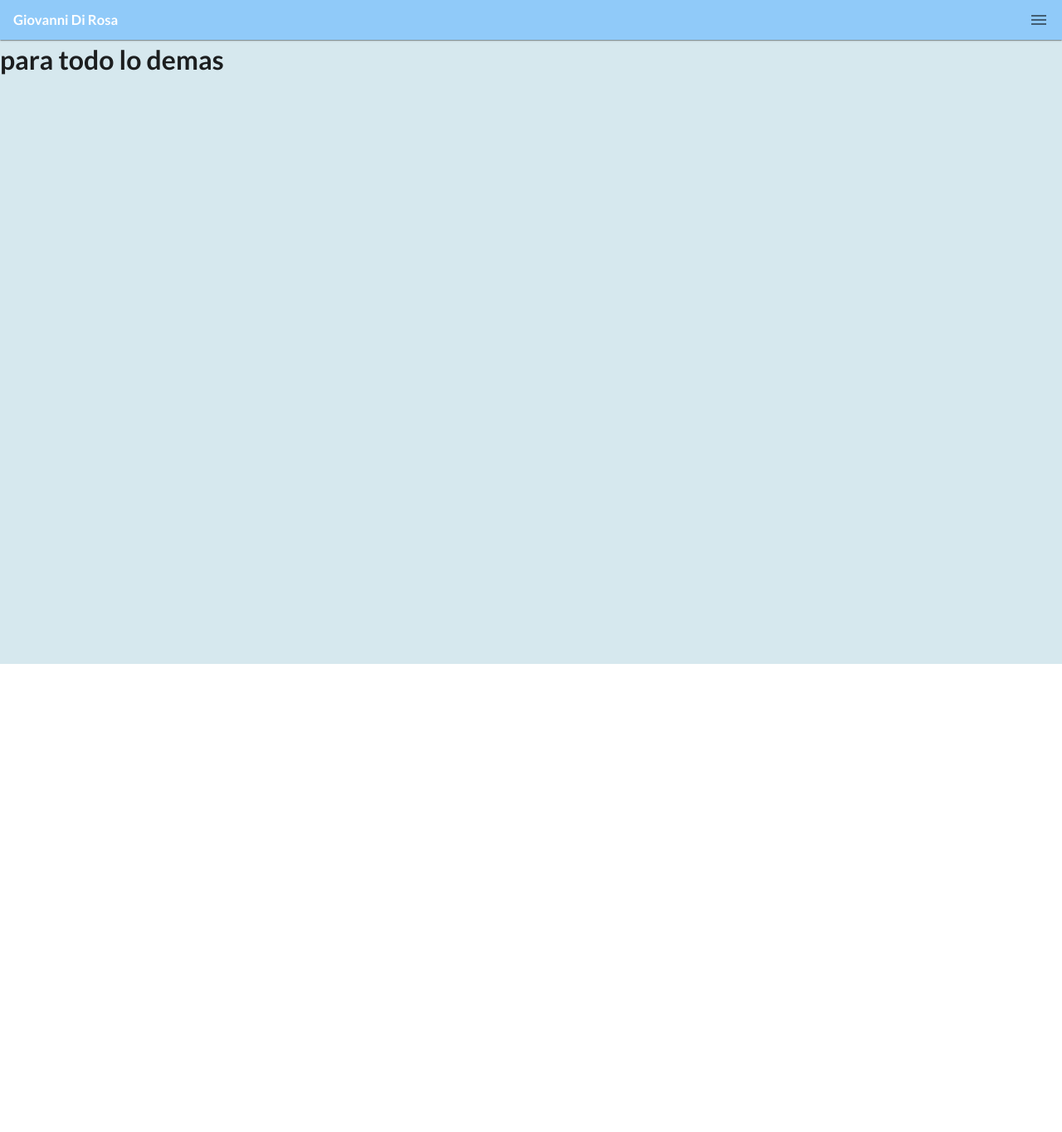
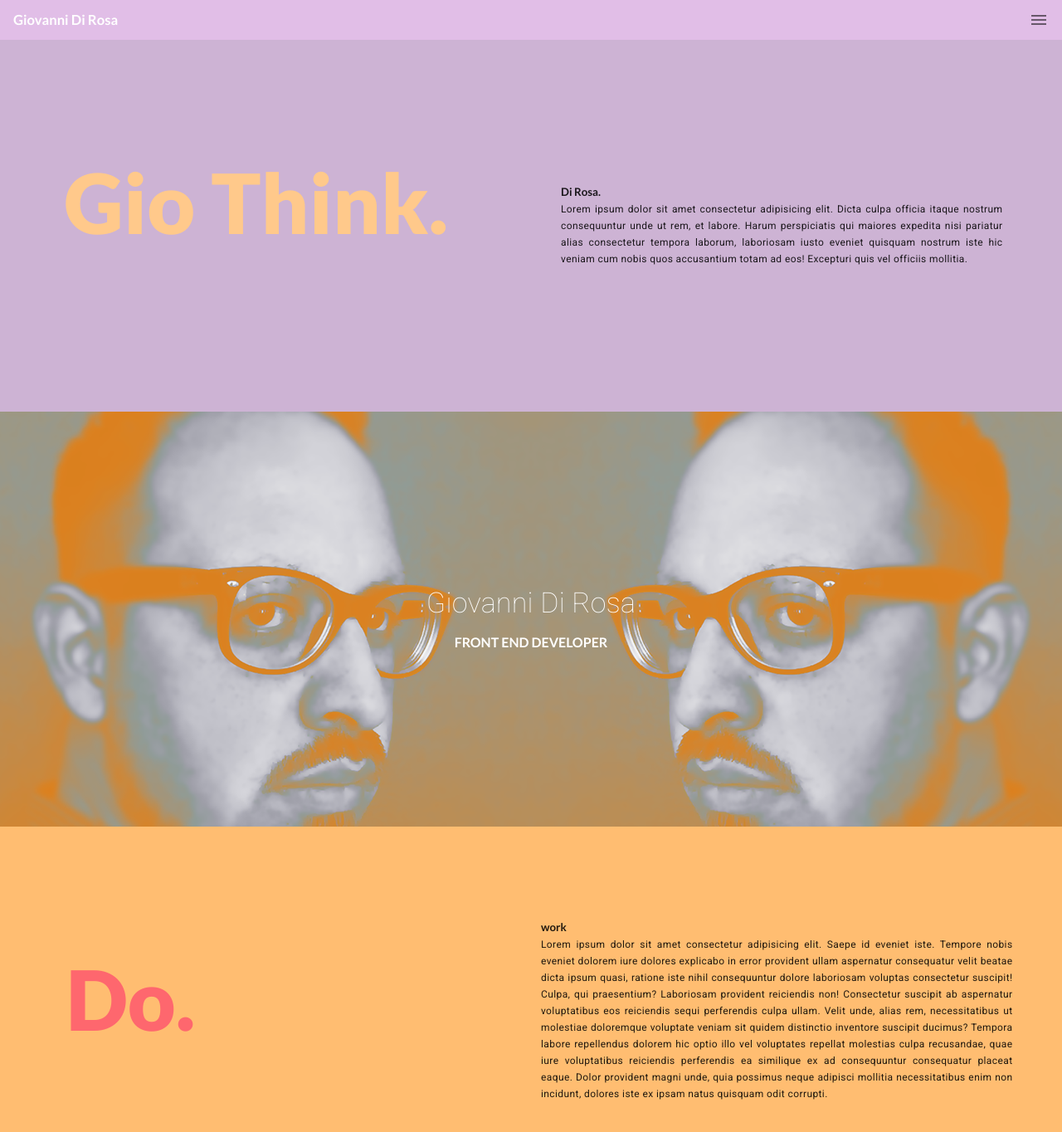
Before and after one commit to GIODIROSA/portafolio2021, a Vue app: page / in a window 1280 px wide. Shown: the top 1364 px of the page at 83% size. Before the commit the page ends 800 px from the top, so only its background shows below. Built offline with nearby package versions, Linux system fonts and the light colour scheme.

Commit message:
desarrollo en inicio gio think y do

```diff
--- a/src/App.vue
+++ b/src/App.vue
@@ -33,7 +33,4 @@ html,
 body {
   font-family: "Lato", sans-serif;
 }
-.main {
-  background: #d6e8ee;
-}
 </style>
--- /dev/null
+++ b/src/components/inicio/ParallaxInicio.vue
@@ -0,0 +1,27 @@
+<template>
+  <div>
+    <v-parallax
+      dark
+      src="@/assets/img/union.png"
+    >
+      <v-row align="center" justify="center">
+        <v-col class="text-center" cols="12">
+          <h1 class="display-1 font-weight-thin mb-4">
+            Giovanni Di Rosa
+          </h1>
+          <h4 class="subheading">
+            FRONT END DEVELOPER
+          </h4>
+        </v-col>
+      </v-row>
+    </v-parallax>
+  </div>
+</template>
+
+<script>
+export default {
+  name: "ParallaxInicio",
+};
+</script>
+
+<style></style>
--- a/src/components/navbar/Navbar.vue
+++ b/src/components/navbar/Navbar.vue
@@ -1,6 +1,6 @@
 <template>
   <nav>
-    <v-toolbar dense elevation="1" class="navPrincipal blue lighten-3">
+    <v-toolbar dense elevation="1" class="navPrincipal purple lighten-4">
       <v-toolbar-title>
         <h5 class="white--text">
           Giovanni Di Rosa
@@ -28,7 +28,7 @@
             <v-icon left class="white--text">{{ link.icon }}</v-icon>
           </v-list-item-action>
           <v-list-item-content>
-            <v-list-item-title class="white--text">{{
+            <v-list-item-title class="textNavigation">{{
               link.text
             }}</v-list-item-title>
           </v-list-item-content>
@@ -45,9 +45,17 @@ export default {
     return {
       drawer: false,
       links: [
-        { icon: "mdi-heart", text: "Inicio", route: "/" },
-        { icon: "mdi-ticket", text: "Galeria", route: "/galeria" },
-        { icon: "mdi-music", text: "Quien soy", route: "/quiensoy" },
+        { icon: "mdi-adjust", text: "Inicio", route: "/" },
+        {
+          icon: "mdi-heart-circle-outline",
+          text: "Galería",
+          route: "/galeria",
+        },
+        {
+          icon: "mdi-account-star-outline",
+          text: "Quien soy",
+          route: "/quiensoy",
+        },
       ],
       dialog: false,
       show1: false,
@@ -56,4 +64,8 @@ export default {
 };
 </script>
 
-<style lang="scss" scoped></style>
+<style lang="scss" scoped>
+.textNavigation {
+  color: #001b48;
+}
+</style>
--- a/src/views/Inicio.vue
+++ b/src/views/Inicio.vue
@@ -1,18 +1,155 @@
 <template>
   <div class="home">
-   <h1>
-     para todo lo demas
-   </h1>
+    <!-- SECTION PRINCIPAL -->
+    <div class="header">
+      <v-container class="header_titulo">
+        <v-row>
+          <v-col cols="12" sm="12" md="6" lg="6">
+            <p class="titulo_Inicial">
+              Gio Think.
+            </p>
+          </v-col>
+          <v-col cols="12" sm="12" md="6" lg="6">
+            <div class="texto_titulo ma-6">
+              <h5>
+                Di Rosa.
+              </h5>
+              <p class="parrafo_titulo text-caption text-justify">
+                Lorem ipsum dolor sit amet consectetur adipisicing elit. Dicta
+                culpa officia itaque nostrum consequuntur unde ut rem, et
+                labore. Harum perspiciatis qui maiores expedita nisi pariatur
+                alias consectetur tempora laborum, laboriosam iusto eveniet
+                quisquam nostrum iste hic veniam cum nobis quos accusantium
+                totam ad eos! Excepturi quis vel officiis mollitia.
+              </p>
+            </div>
+          </v-col>
+        </v-row>
+      </v-container>
+    </div>
+    <!-- FINAL SECTION PRINCIPAL -->
 
+    <!-- COMPONENTE PARALLAX DE 960 EN ADELANTE -->
+    <ParallaxInicio class="parallaxInicio" />
+    <!-- FINAL PARALLAX DE 960 EN ADELANTE -->
+
+    <!-- DIV CON WIDTH 300 -->
+    <div class="parallaxAlternativo">
+      <h1 class="text-caption font-weight-thin white--text text-center">
+        Giovanni Di Rosa
+      </h1>
+      <h5 class="text-caption font-weigth-black text-center white--text">
+        FRONT END DEVELOPER
+      </h5>
+    </div>
+    <!-- FINAL DIV CON WIDTH 300 -->
+
+    <div class="section_do">
+      <v-container>
+        <v-row>
+          <v-col cols="12" sm="12" md="6" lg="6">
+            <p class="titulo_do">
+              Do.
+            </p>
+          </v-col>
+          <v-col>
+            <div class="parrafo_do">
+              <h5>
+                work
+              </h5>
+              <p class=" text-caption text-justify">
+                Lorem ipsum dolor sit amet consectetur adipisicing elit. Saepe
+                id eveniet iste. Tempore nobis eveniet dolorem iure dolores
+                explicabo in error provident ullam aspernatur consequatur velit
+                beatae dicta ipsum quasi, ratione iste nihil consequuntur dolore
+                laboriosam voluptas consectetur suscipit! Culpa, qui
+                praesentium? Laboriosam provident reiciendis non! Consectetur
+                suscipit ab aspernatur voluptatibus eos reiciendis sequi
+                perferendis culpa ullam. Velit unde, alias rem, necessitatibus
+                ut molestiae doloremque voluptate veniam sit quidem distinctio
+                inventore suscipit ducimus? Tempora labore repellendus dolorem
+                hic optio illo vel voluptates repellat molestias culpa
+                recusandae, quae iure voluptatibus reiciendis perferendis ea
+                similique ex ad consequuntur consequatur placeat eaque. Dolor
+                provident magni unde, quia possimus neque adipisci mollitia
+                necessitatibus enim non incidunt, dolores iste ex ipsam natus
+                quisquam odit corrupti.
+              </p>
+            </div>
+          </v-col>
+        </v-row>
+      </v-container>
+    </div>
   </div>
 </template>
 
 <script>
-// @ is an alias to /src
+import ParallaxInicio from "@/components/inicio/ParallaxInicio.vue";
 
 export default {
-  name: 'Inicio',
+  name: "Inicio",
   components: {
+    ParallaxInicio,
+  },
+};
+</script>
+
+<style lang="scss" scoped>
+.header {
+  background: #cdb3d4;
+  height: 100%;
+  .titulo_Inicial {
+    padding: 0px 30px;
+    font-weight: 900;
+    font-size: 100px;
+    line-height: 90%;
+    color: #ffc98b;
+  }
+  .header_titulo {
+    padding: 150px 0px;
   }
 }
-</script>
+
+.section_do {
+  height: 100%;
+  background: #ffbd71;
+  .titulo_do {
+    font-weight: 900;
+    font-size: 100px;
+    line-height: 90%;
+    color: #fe676e;
+  }
+}
+
+@media only screen and (min-width: 300px) and (max-width: 960px) {
+  .parallaxInicio {
+    display: none;
+  }
+  .parrafo_do {
+    padding: 0px 10px;
+  }
+  .parallaxAlternativo {
+    padding: 150px 0px;
+    background-image: url("../assets/img/gio_fotografia.png");
+    height: 450px;
+    background-position: center;
+    background-attachment: fixed;
+    background-size: cover;
+    background-repeat: no-repeat;
+  }
+  .titulo_do {
+    padding: 0px 0;
+  }
+}
+@media only screen and (min-width: 961px) {
+  .parallaxAlternativo {
+    display: none;
+  }
+  .parrafo_do {
+    padding: 100px 0;
+  }
+  .titulo_do {
+    padding: 150px 20px;
+  }
+}
+</style>
```
Also changed, not shown: src/assets/img/gio_fotografia.png (added), src/assets/img/union.png (added).
